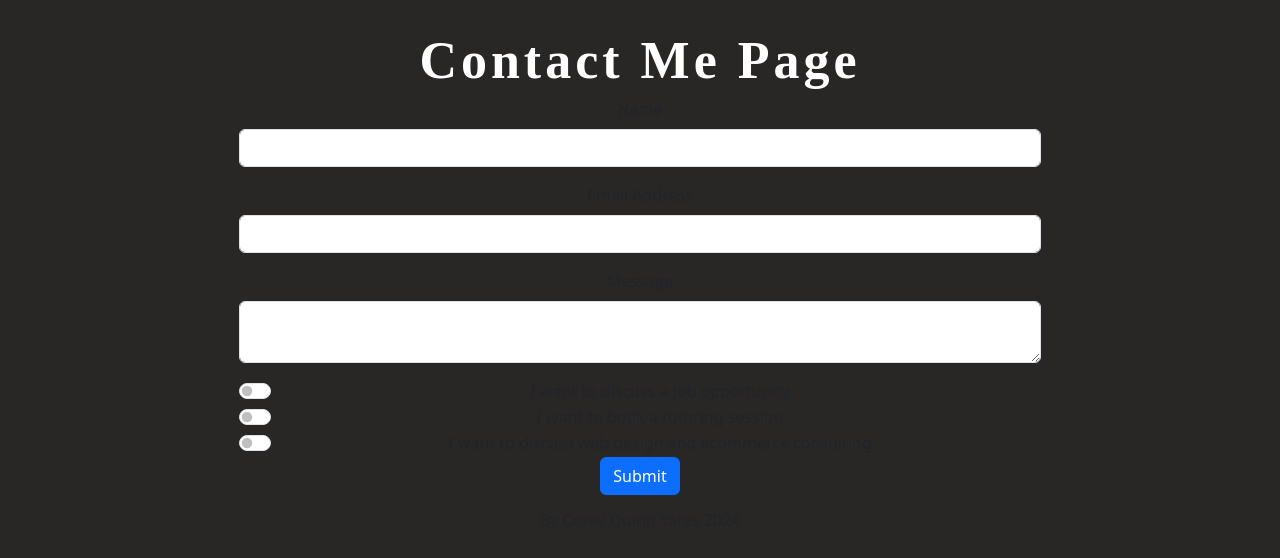
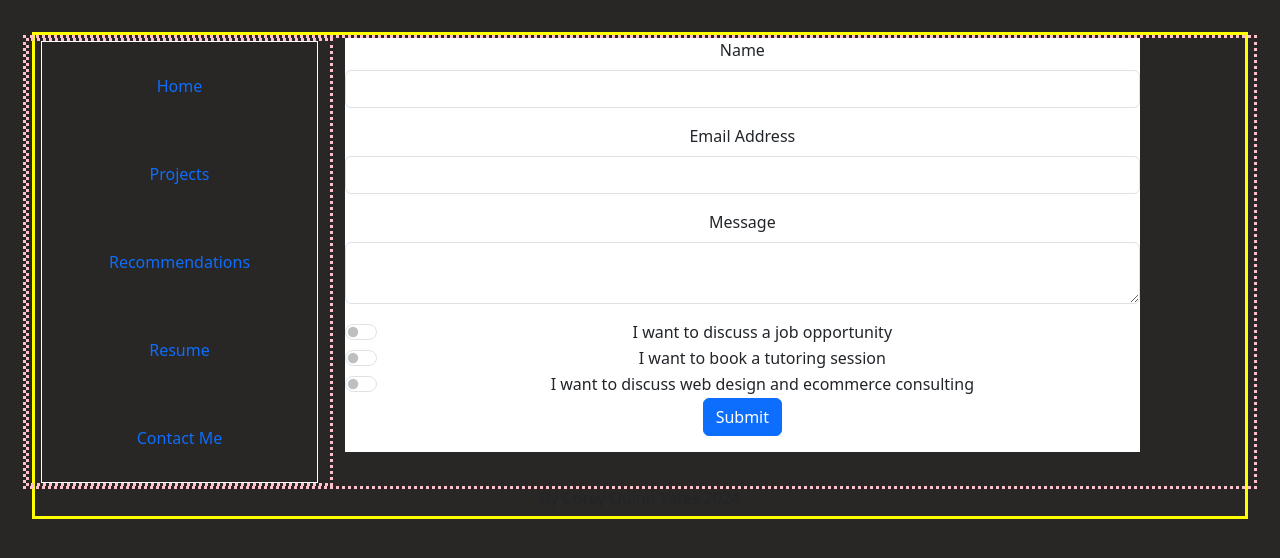
Before and after one commit to cqyates/Developer-Portfolio, a React (Vite) app in the folder client/: page /contact in a window 1280 px wide. Shown: the top 558 px of the page. Built offline with nearby package versions, Linux system fonts and the light colour scheme.

Commit message:
created sidebar nav for pages

```diff
--- a/client/src/App.jsx
+++ b/client/src/App.jsx
@@ -34,8 +34,10 @@ function App() {
   return (
 
     <ApolloProvider client={client}>
-      <Outlet/>
+      <main style={{border: "3px solid yellow"}}>
+      <Outlet />
       <Footer/>
+      </main>
     </ApolloProvider>
   )
 }
--- a/client/src/components/ContactForm/index.jsx
+++ b/client/src/components/ContactForm/index.jsx
@@ -66,6 +66,7 @@ const ContactForm = () => {
     //change screen to success message or icon.
   };
   return (
+    <div style={{backgroundColor: "white"}}>
     <Form onSubmit={handleContactForm}>
       <Form.Group className="mb-3">
         <Form.Label htmlFor="name">Name</Form.Label>
@@ -131,6 +132,7 @@ const ContactForm = () => {
         Submit
       </Button>
     </Form>
+    </div>
   );
 };
 
--- a/client/src/components/JumboTron/index.jsx
+++ b/client/src/components/JumboTron/index.jsx
@@ -3,10 +3,11 @@ import greenBanner from "../../assets/images/green_banner.png"
 import "./style.css"
 const JumboTron = () => {
   return (
-    <section>
-      <img style={{width: "100%", position: "relative", borderRadius: "10px", boxShadow: "1px 3px 12px white"}} src={greenBanner}/>
+    <section style={{width: "100%", position: "relative", border: "1px solid pink"}}>
+      <img style={{width: "100%", borderRadius: "10px", boxShadow: "1px 3px 12px white"}} src={greenBanner}/>
       <h1 style={{position: 'absolute'}}>Corey Q. Yates</h1>
       <h2 style={{position: 'absolute'}}>Software Developer</h2>
+      <Nav/>
     </section>
   )
 }
--- a/client/src/components/JumboTron/style.css
+++ b/client/src/components/JumboTron/style.css
@@ -28,7 +28,7 @@ h2 {
   flex-direction: column;
 }
 .nav-link {
-  margin: 2em
+  margin: 1.5em
 }
 @media screen and (max-width: 1930px) {
   h1 {
--- /dev/null
+++ b/client/src/components/MiniNav/index.jsx
@@ -0,0 +1,27 @@
+import Nav from "react-bootstrap/Nav";
+import { Link } from 'react-router-dom';
+import "./style.css";
+const MiniNav = () => {
+  return (
+    <aside>
+      <Nav style={{display: "flex", flexDirection: "column"}}>
+      <Nav.Link as={Link} to="/">
+            Home
+          </Nav.Link>
+          <Nav.Link as={Link} to="/projects">
+            Projects
+          </Nav.Link>
+          <Nav.Link as={Link} to="/recommendations">
+            Recommendations
+          </Nav.Link>
+          <Nav.Link as={Link} to="/resume">
+            Resume
+          </Nav.Link>
+          <Nav.Link as={Link} to="/contact">
+            Contact Me
+          </Nav.Link>
+      </Nav>
+    </aside>
+  )
+}
+export default MiniNav
--- /dev/null
+++ b/client/src/components/MiniNav/style.css
@@ -0,0 +1,3 @@
+aside {
+  border: 1px solid white
+}
--- a/client/src/components/Navbar.jsx
+++ b/client/src/components/Navbar.jsx
@@ -8,14 +8,14 @@ const PageNav = () => {
   const [showModal, setShowModal] = useState(false)
   console.log(Auth.loggedIn)
   return (
-    <div style={{width: "fit-content", position: "absolute", top: "2%", right: "5%", color: "white",  fontFamily: "'Carattere', cursive", fontSize: "1.25rem"}}>
-    <Navbar>
+    <div style={{width: "fit-content", position: "absolute", top: "2%", right: "4%", color: "white",  fontFamily: "'Carattere', cursive", fontSize: "1.5rem", height: "90%"}}>
+    <Navbar style={{height: "100%"}}>
       {/* <Navbar.Brand>
         <img src={logo}/>
       </Navbar.Brand> */}
-      <Container>
+      <Container style={{height: "100%"}}>
 
-        <Navbar.Collapse style={{display: "flex", flexDirection: "column"}}>
+        <Navbar.Collapse style={{display: "flex", flexDirection: "column", justifyContent: "space-around",height: "100%"}}>
           <Nav.Link as={Link} to="/">
             Home
           </Nav.Link>
@@ -26,12 +26,12 @@ const PageNav = () => {
             Recommendations
           </Nav.Link>
           <Nav.Link as={Link} to="/resume">
+          </Nav.Link>
             Resume
-          </Nav.Link>
           <Nav.Link as={Link} to="/contact">
             Contact Me
           </Nav.Link>
-          {Auth.loggedIn() ? (
+          {/* {Auth.loggedIn() ? (
                 <>
                   <Nav.Link as={Link} to='/admin'>
                    Admin Tools
@@ -40,7 +40,7 @@ const PageNav = () => {
                 </>
               ) : (
                 <Nav.Link onClick={() => setShowModal(true)}>Login</Nav.Link>
-              )}
+              )} */}
         </Navbar.Collapse>
 
         <Navbar.Toggle />
--- a/client/src/pages/Contact/index.jsx
+++ b/client/src/pages/Contact/index.jsx
@@ -2,15 +2,18 @@
 
 import ContactForm from "../../components/ContactForm"
 import { Col, Row } from "react-bootstrap"
+import MiniNav from "../../components/MiniNav"
+
 const ContactPage = () => {
   return (
-    <Row >
-      <h1> Contact Me Page </h1>
-      <Col lg={2}></Col>
+    <Row style={{border: "3px dotted pink"}}>
+      <Col style={{border: "3px dotted pink"}} lg={3}>
+      <MiniNav/>
+      </Col>
       <Col lg={8}>
       <ContactForm />
       </Col>
-      <Col lg={2}></Col>
+
     </Row>
   )
 }
--- a/client/src/pages/Projects/index.jsx
+++ b/client/src/pages/Projects/index.jsx
@@ -1,12 +1,17 @@
-
 import ProjectCarousel from '../../components/Carousel/Carousel';
+import MiniNav from '../../components/MiniNav';
+import Row from 'react-bootstrap/Row';
+import Col from 'react-bootstrap/Col';
 const ProjectPage = () => {
-
-
   return (
-    <section>
-      <ProjectCarousel />
-    </section>
+    <Row>
+      <Col lg={3}>
+        <MiniNav />
+      </Col>
+      <Col lg={8}>
+        <ProjectCarousel />
+      </Col>
+    </Row>
   );
 };
 
--- a/client/src/pages/Recommendations/index.jsx
+++ b/client/src/pages/Recommendations/index.jsx
@@ -1,6 +1,9 @@
 import { useQuery } from '@apollo/client';
 import { QUERY_USER } from '../../utils/queries';
-import Card from "react-bootstrap/Card"
+import Card from "react-bootstrap/Card";
+import Row from "react-bootstrap/Row";
+import Col from "react-bootstrap/Col"
+import MiniNav from "../../components/MiniNav";
 const RecommendationPage = () => {
   const {loading, data} = useQuery(QUERY_USER)
   const recommendationArray= data?.user.recommendations || []
@@ -8,7 +11,11 @@ const RecommendationPage = () => {
   //const userData = data?.user || {}
 
   return (
-    <section>
+    <Row>
+      <Col lg={3}>
+      <MiniNav/>
+      </Col>
+      <Col lg={8}>
     {recommendationArray.map((recommendation)=> (
       <Card key={recommendation._id}>
         <Card.Header>
@@ -21,7 +28,8 @@ const RecommendationPage = () => {
         </Card.Body>
       </Card>
     ))}
-    </section>
+    </Col>
+    </Row>
   )
 }
 
--- a/client/src/pages/Resume/index.jsx
+++ b/client/src/pages/Resume/index.jsx
@@ -1,10 +1,14 @@
 import { Row, Col } from 'react-bootstrap';
 import CoreyQYatesResumeImg from '../../assets/resume/CoreyQYatesPrimaryResume.png';
 import CoreyQYatesPrimaryResume from '../../assets/resume/CoreyYatesResume.pdf';
+import MiniNav from '../../components/MiniNav';
 const ResumePage = () => {
   return (
     <Row>
-      <Col>
+      <Col lg={3}>
+        <MiniNav />
+      </Col>
+      <Col lg={8}>
         <a href={CoreyQYatesPrimaryResume} download>
           <img
             src={CoreyQYatesResumeImg}
```
